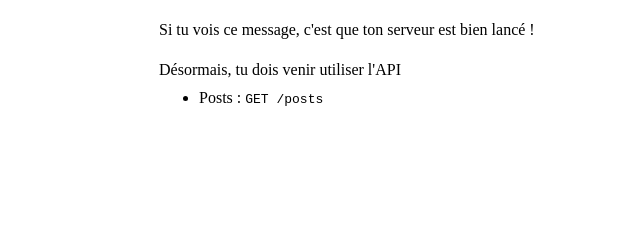
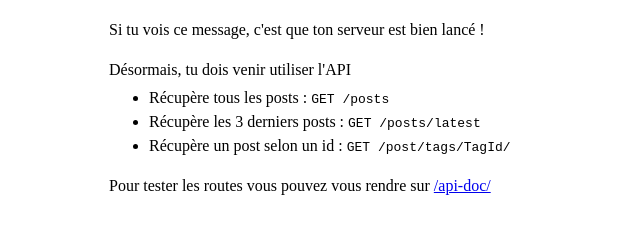
Before and after one commit to Vincent-PERON/LinkODev-Project-Oclock-Back, a website: page index.html in a window 1280 px wide. Shown: the part 131-364 px from the top of the page, without its empty margins (281-921 px from the left). Drawn offline with Linux system fonts and the light colour scheme.

Commit message:
Docs: Index.html updated

```diff
--- a/app/routers/index.js
+++ b/app/routers/index.js
@@ -52,7 +52,8 @@ const postController = require('../controllers/postController')
 /** ******* */
 /*  ROUTES */
 /** ****** */
-// TODO : ajouter des routes
+
+
 /**
  * GET /tags
  * @summary Get all tags
--- a/index.html
+++ b/index.html
@@ -6,21 +6,16 @@
   <title>LinkO'Dev API</title>
 </head>
 <body>
-  <div style="margin: 5em auto; width: 400px; line-height: 1.5">
+  <div style="margin: 5em auto; width: 500px; line-height: 1.5">
     <h1 style="text-align: center">Hello!</h1>
     <p>Si tu vois ce message, c'est que ton serveur est bien lancé !</p>
     <div>Désormais, tu dois venir utiliser l'API</div>
     <ul style="display: inline-block; margin-top: .2em">
-      <li>Posts : <code>GET /posts</code></li>
-      <!-- <li>
-        Login : <code>POST /login</code><br>
-        <em>data</em> : <code>email</code> et <code>password</code>
-      </li>
-      <li>
-        Recettes préférées : <code>GET /favorites</code><br>
-        <em>header</em> : <code>Authorization: Bearer yourToken</code>
-      </li> -->
+      <li>Récupère tous les posts : <code>GET /posts</code></li>
+      <li>Récupère les 3 derniers posts : <code>GET /posts/latest</code></li>
+      <li>Récupère un post selon un id : <code>GET /post/tags/TagId/</code></li>
     </ul>
+    <div>Pour tester les routes vous pouvez vous rendre sur <a href="/api-doc">/api-doc/</a></div>
   </div>
 </body>
 </html>
```
Also changed, not shown: server.js (+6 -9 lines).
